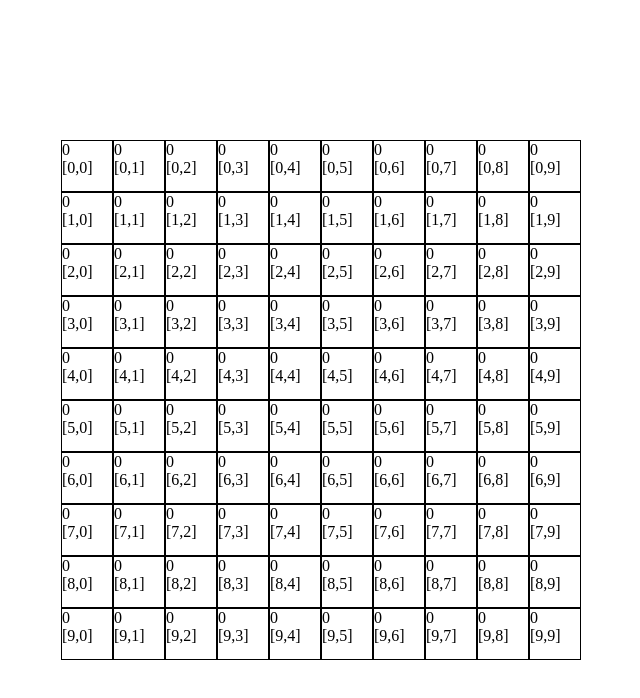
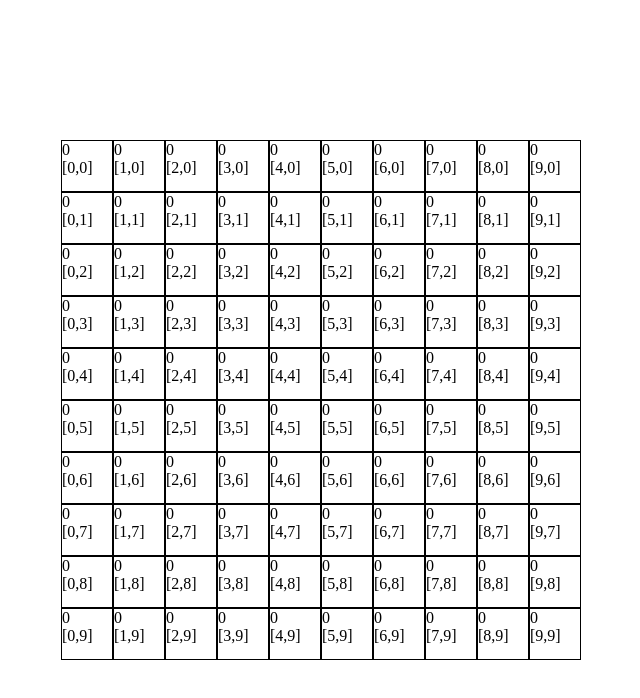
Before and after one commit to Shinestr8/mimesweeper, a React (Vite) app: page / in a window 1280 px wide. Shown: the top 698 px of the page, without its empty margins (319-959 px from the left). Built offline with nearby package versions, Linux system fonts and the light colour scheme.

Commit message:
fix: propagation function

```diff
--- a/src/Grid.tsx
+++ b/src/Grid.tsx
@@ -43,7 +43,7 @@ export const Grid = ({ size, bombCount }: Props) => {
   for (let i = 0; i < size; ++i) {
     for (let j = 0; j < size; j++) {
       const hasBomb = bombPos.includes(index);
-      playground.push({ position: [i, j], hasBomb });
+      playground.push({ position: [j, i], hasBomb });
       index++;
     }
   }
@@ -82,10 +82,11 @@ export const Grid = ({ size, bombCount }: Props) => {
       [x - 1, y],
       [x + 1, y],
       [x, y - 1],
-    ]
-    return neighbours.filter((pos) => {
-      return isValidCoordinate(pos)
+    ];
+    const validNeighbours = neighbours.filter((pos) => {
+      return isValidCoordinate(pos);
     });
+    return validNeighbours;
   };
 
   const getNeighBourBombs = (position: [number, number]) => {
@@ -112,7 +113,13 @@ export const Grid = ({ size, bombCount }: Props) => {
       let newNeighbours: Array<Position> = [];
       neighbours.forEach((n) => {
         checked.push(n);
-        if (getNeighBourBombs(n) === 0 && !getHasBombByPos(n)) {
+        const directNeighbours = getDirectNeighbours(n);
+        const propagationCondition =
+          directNeighbours.some((nei) => {
+            return getNeighBourBombs(nei) === 0 && !getHasBombByPos(nei);
+          }) && !getHasBombByPos(n);
+
+        if (propagationCondition) {
           newCleared.push(n);
           newNeighbours = [
             ...newNeighbours,
```
